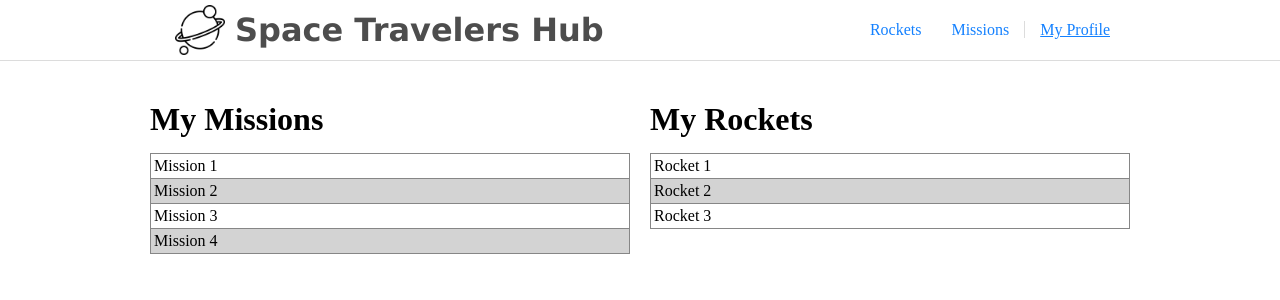
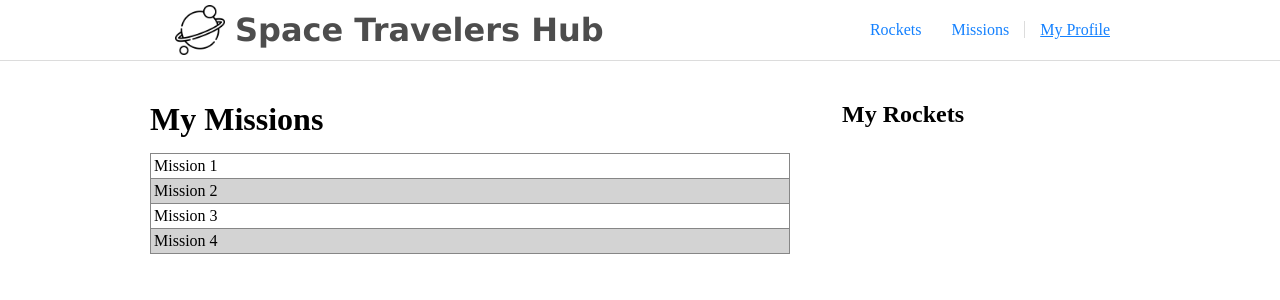
Before and after one commit to alanluqman/spacetravelhub, a React (Create React App) app: page /myprofile in a window 1280 px wide. Shown: the top 300 px of the page. Built offline with nearby package versions, Linux system fonts and the light colour scheme.

Commit message:
Update myProfile.js file and Display.css file

```diff
--- a/src/css/Display.css
+++ b/src/css/Display.css
@@ -20,6 +20,29 @@ table {
   margin-top: 15px;
 }
 
+.rocket-container {
+  width: 50%;
+}
+
+.rocket-list {
+  padding: 0;
+  display: flex;
+  flex-direction: column;
+  justify-content: flex-start;
+  align-items: flex-start;
+}
+
+.rocket-container h2 {
+  margin-left: 2rem;
+}
+
+.rocket-container li {
+  list-style: none;
+  border: gray 1px solid;
+  padding: 1rem 4rem;
+  width: 100%;
+}
+
 @media screen and (min-width: 500px) {
   .container {
     flex-direction: row;
--- a/src/pages/MyProfile.js
+++ b/src/pages/MyProfile.js
@@ -1,6 +1,10 @@
+import React from 'react';
+import { useSelector } from 'react-redux';
 import '../css/Display.css';
 
 export default function Display() {
+  const rockets = useSelector((state) => state.rockets);
+  const reservedRockets = rockets.filter((rocket) => rocket.reserved);
   return (
     <div className="container">
       <div className="display-section">
@@ -22,21 +26,11 @@ export default function Display() {
           </tbody>
         </table>
       </div>
-      <div className="display-section">
-        <h1>My Rockets</h1>
-        <table>
-          <tbody>
-            <tr>
-              <td>Rocket 1</td>
-            </tr>
-            <tr>
-              <td>Rocket 2</td>
-            </tr>
-            <tr>
-              <td>Rocket 3</td>
-            </tr>
-          </tbody>
-        </table>
+      <div className="rocket-container">
+        <h2>My Rockets</h2>
+        <ul className="rocket-list">
+          {reservedRockets.map((element) => <li key={element.id}>{element.name}</li>)}
+        </ul>
       </div>
     </div>
   );
```
